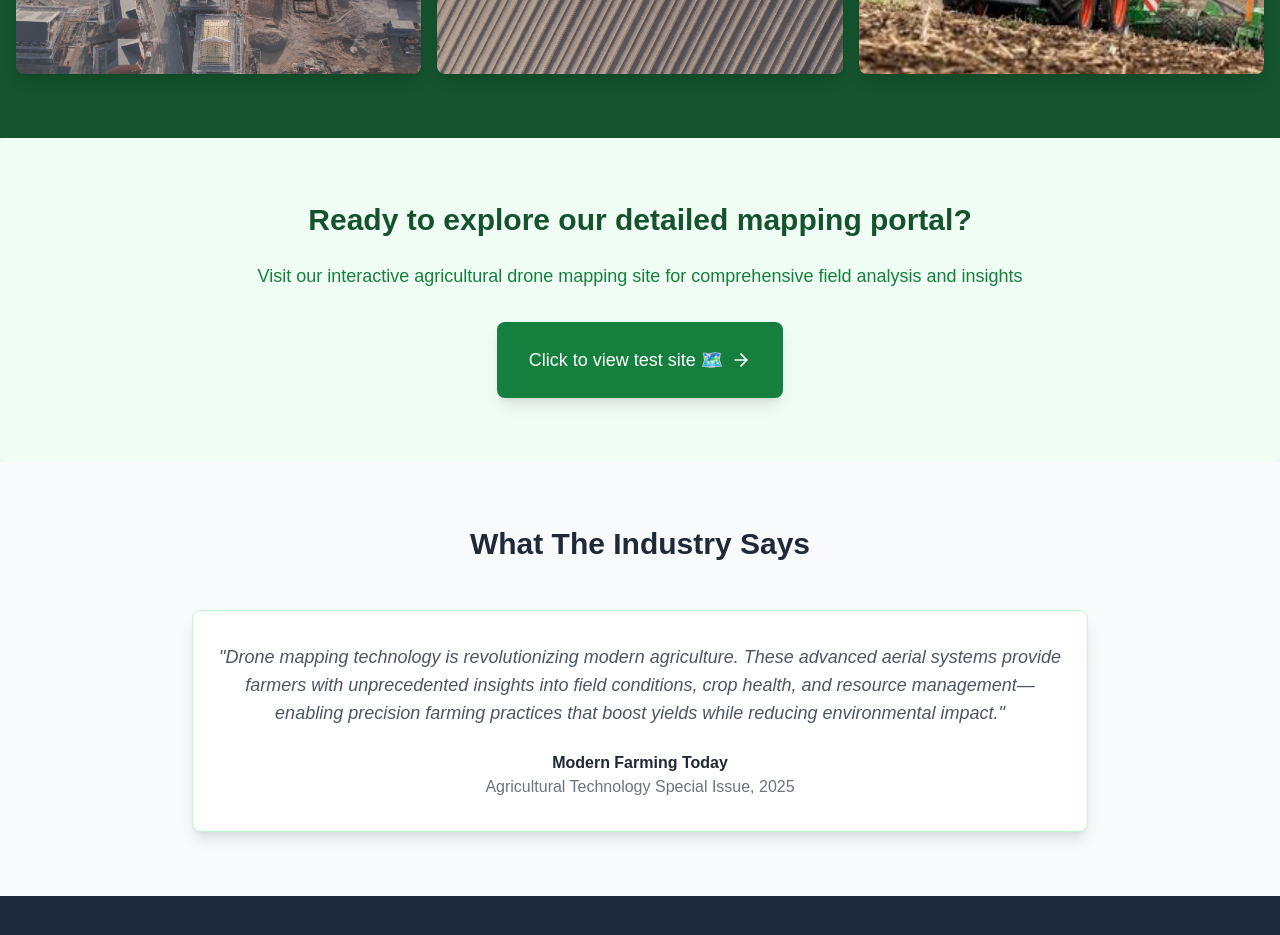
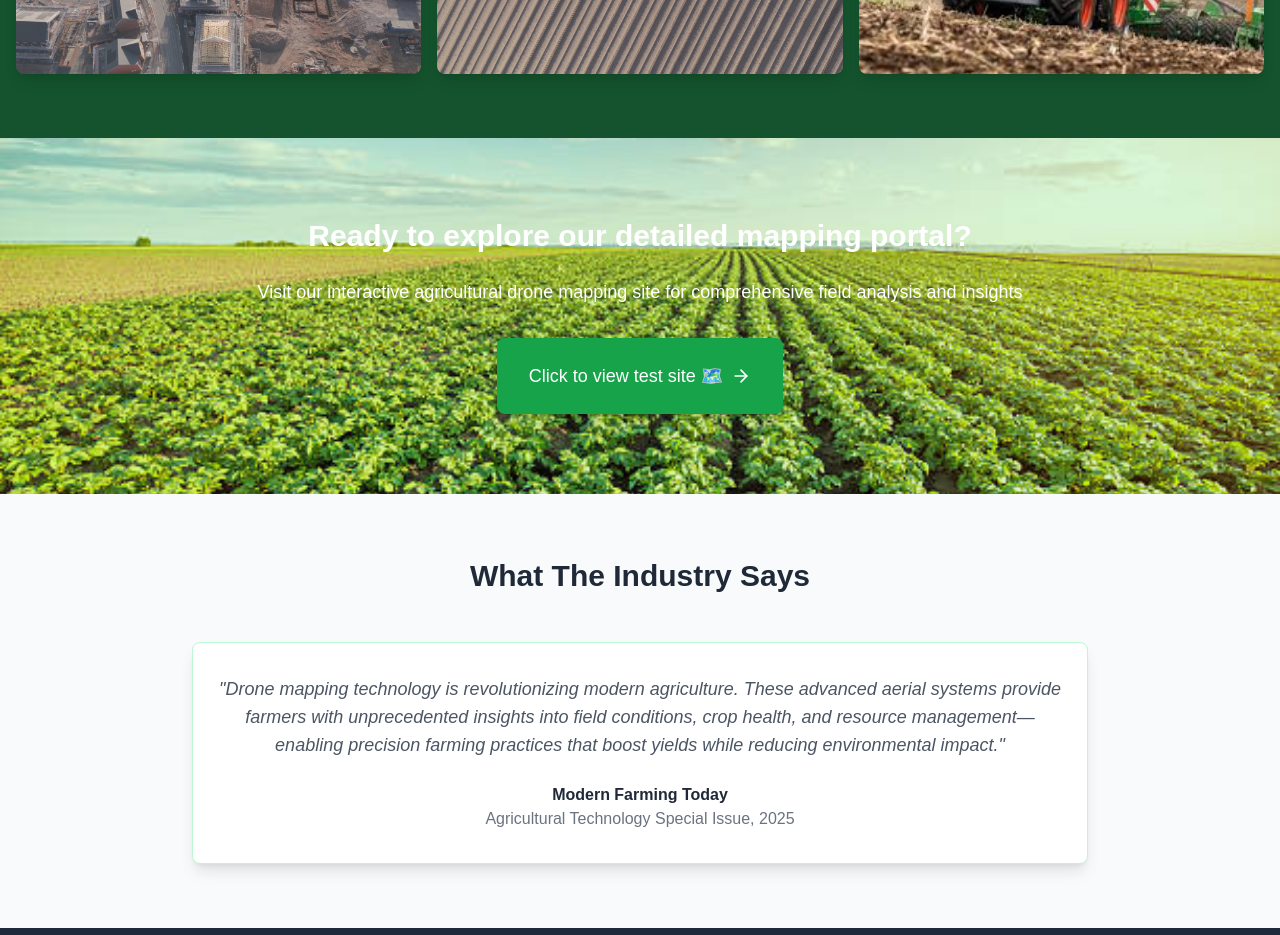
Before and after one commit to jonnywipeout/Droneonthefarm, a Next.js app: page / in a window 1280 px wide. Shown: the part 1520-2455 px from the top of the page. Built offline with nearby package versions, Linux system fonts and the light colour scheme.

Commit message:
Update page.tsx

```diff
--- a/app/page.tsx
+++ b/app/page.tsx
@@ -164,17 +164,24 @@ export default function AgricultureDroneLandingPage() {
       </section>
 
       {/* CTA Section */}
-      <section className="py-16 container mx-auto px-4 bg-green-50 rounded-lg">
+      <section
+  className="py-20 px-4 bg-center bg-cover bg-no-repeat text-white"
+  style={{
+    backgroundImage: "url('/images/potato-field-bg.jpg')",
+    backgroundBlendMode: "overlay",
+    backgroundColor: "rgba(0, 100, 0, 0.15)",
+  }}
+>
   <div className="max-w-3xl mx-auto text-center">
-          <h2 className="text-3xl font-bold mb-6 text-green-900">Ready to explore our detailed mapping portal?</h2>
-          <p className="text-lg text-green-700 mb-8">
+    <h2 className="text-3xl font-bold mb-6">Ready to explore our detailed mapping portal?</h2>
+    <p className="text-lg mb-8">
       Visit our interactive agricultural drone mapping site for comprehensive field analysis and insights
     </p>
     <Link
       href="https://cloud1.webodm.net/public/project/4e49d3ba-0d40-4675-b241-cef29cdaf309/map/?t=orthophoto"
       target="_blank"
       rel="noopener noreferrer"
-            className="inline-flex items-center gap-2 bg-green-700 hover:bg-green-800 text-white text-lg px-8 py-6 rounded-lg shadow-lg transition-colors duration-200 no-underline font-medium"
+      className="inline-flex items-center gap-2 bg-green-600 hover:bg-green-700 text-white text-lg px-8 py-6 rounded-lg shadow-lg transition-colors duration-200 no-underline font-medium"
     >
       Click to view test site 🗺️ <ArrowRight className="w-5 h-5" />
     </Link>
```
Lines whose indentation alone changed are shown as unchanged.
